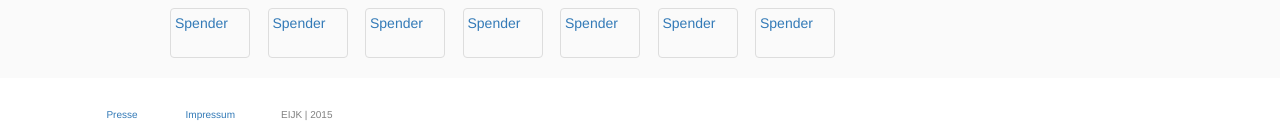
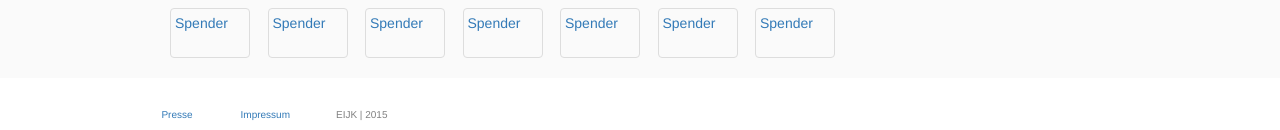
Before and after one commit to susedev/test, a Jekyll site: the page built from download.html, in a window 1280 px wide. Shown: the part 2273-2403 px from the top of the page. Built offline with Jekyll 4.4.1, drawn with Linux system fonts in a browser that asks for light colours; nearby versions of some CDN libraries.

Commit message:
Update page.html

```diff
--- a/_layouts/page.html
+++ b/_layouts/page.html
@@ -73,7 +73,7 @@ layout: base
 </footer>
 
 
-        <div class="container">
+        <div class="container" style="float:right">
             <div class="row">
                 <div class="col-md-1">
                   <p style="margin-top: 30px; text-align: right; color:#808080; font-size:10px;"><a href=" {{ site.base_url }}/presse.html">Presse</a></p>
```
